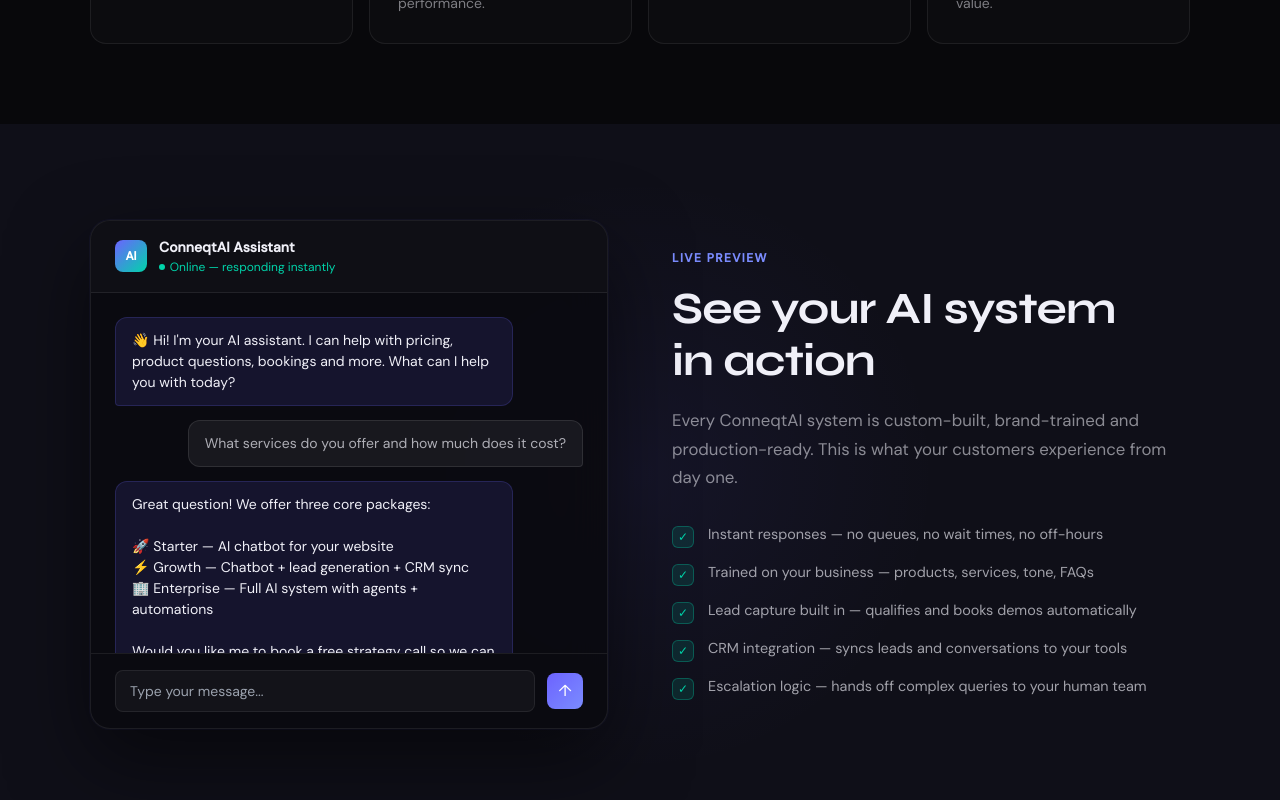
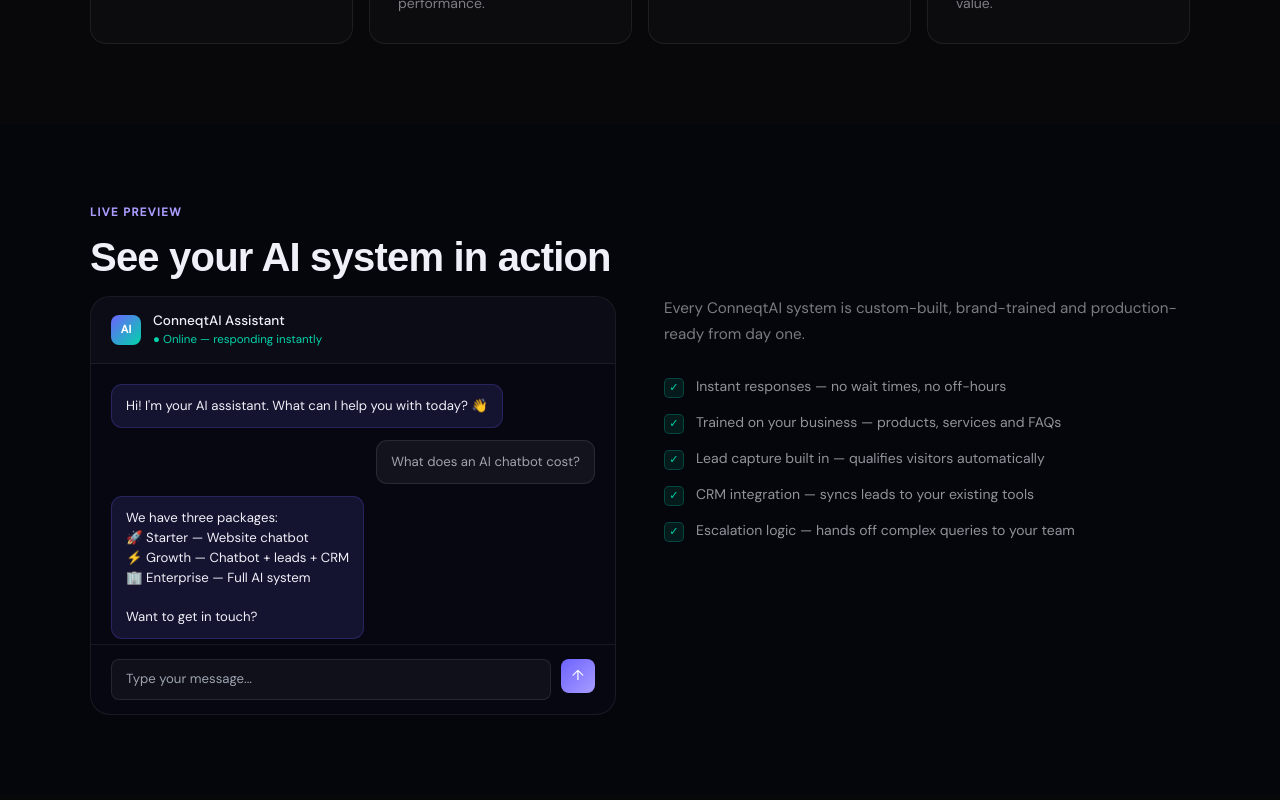
Before and after one commit to wesroord/conneqtai-website, a Next.js app: page / in a window 1280 px wide. Shown: the part 2340-3140 px from the top of the page. Built offline with nearby package versions, Linux system fonts and the light colour scheme.

Commit message:
fix demo section

```diff
--- a/components/sections/DemoSection.tsx
+++ b/components/sections/DemoSection.tsx
@@ -1,313 +1,61 @@
 "use client";
 import { useState } from "react";
-
-const initialMessages = [
-  {
-    role: "bot" as const,
-    text: "👋 Hi! I'm your AI assistant. I can help with pricing, product questions, bookings and more. What can I help you with today?",
-  },
-  {
-    role: "user" as const,
-    text: "What services do you offer and how much does it cost?",
-  },
-  {
-    role: "bot" as const,
-    text: "Great question! We offer three core packages:\n\n🚀 Starter — AI chatbot for your website\n⚡ Growth — Chatbot + lead generation + CRM sync\n🏢 Enterprise — Full AI system with agents + automations\n\nWould you like me to book a free strategy call so we can find the perfect fit?",
-  },
+const replies = [
+  "Great question! We have Starter, Growth and Enterprise packages. Want to get in touch with our team?",
+  "Most clients go live within 2-4 weeks. Would you like to discuss your project?",
+  "We'd love to help! Email us at hello@conneqtai.com and we'll respond within 24 hours.",
 ];
-
-const features = [
-  { text: "Instant responses — no queues, no wait times, no off-hours" },
-  { text: "Trained on your business — products, services, tone, FAQs" },
-  { text: "Lead capture built in — qualifies and books demos automatically" },
-  { text: "CRM integration — syncs leads and conversations to your tools" },
-  { text: "Escalation logic — hands off complex queries to your human team" },
-];
-
 export default function DemoSection() {
-  const [messages, setMessages] =
-    useState<{ role: "bot" | "user"; text: string }[]>(initialMessages);
+  const [messages, setMessages] = useState([
+    { role: "bot", text: "Hi! I'm your AI assistant. What can I help you with today? 👋" },
+    { role: "user", text: "What does an AI chatbot cost?" },
+    { role: "bot", text: "We have three packages:\n🚀 Starter — Website chatbot\n⚡ Growth — Chatbot + leads + CRM\n🏢 Enterprise — Full AI system\n\nWant to get in touch?" },
+  ]);
   const [input, setInput] = useState("");
-
-  const handleSend = () => {
+  const [ri, setRi] = useState(0);
+  const send = () => {
     if (!input.trim()) return;
-    const userMsg = input.trim();
+    const txt = input.trim();
     setInput("");
-    setMessages((prev) => [...prev, { role: "user", text: userMsg }]);
+    setMessages(prev => [...prev, { role: "user", text: txt }]);
     setTimeout(() => {
-      setMessages((prev) => [
-        ...prev,
-        {
-          role: "bot",
-          text: "Thanks for your message! A member of the ConneqtAI team will follow up shortly. Or would you like to book a free strategy call right now? 📅",
-        },
-      ]);
-    }, 1000);
+      setMessages(prev => [...prev, { role: "bot", text: replies[ri % replies.length] }]);
+      setRi(r => r + 1);
+    }, 700);
   };
-
   return (
-    <section
-      id="demo"
-      style={{
-        padding: "6rem 2rem",
-        background: "#0f0f18",
-        position: "relative",
-        overflow: "hidden",
-      }}
-    >
-      {/* Glow */}
-      <div
-        style={{
-          position: "absolute",
-          top: "50%",
-          left: "50%",
-          transform: "translate(-50%, -50%)",
-          width: 600,
-          height: 600,
-          borderRadius: "50%",
-          background:
-            "radial-gradient(circle, rgba(108,99,255,0.07) 0%, transparent 70%)",
-          pointerEvents: "none",
-        }}
-      />
-
-      <div style={{ maxWidth: 1100, margin: "0 auto", position: "relative" }}>
-        <div
-          style={{
-            display: "grid",
-            gridTemplateColumns: "1fr 1fr",
-            gap: "4rem",
-            alignItems: "center",
-          }}
-        >
-          {/* Chat UI */}
-          <div
-            style={{
-              border: "1px solid rgba(255,255,255,0.08)",
-              borderRadius: "20px",
-              background: "rgba(10,10,16,0.9)",
-              backdropFilter: "blur(20px)",
-              overflow: "hidden",
-              boxShadow:
-                "0 30px 80px rgba(0,0,0,0.5), 0 0 0 1px rgba(108,99,255,0.06)",
-            }}
-          >
-            {/* Header */}
-            <div
-              style={{
-                padding: "1rem 1.5rem",
-                borderBottom: "1px solid rgba(255,255,255,0.08)",
-                display: "flex",
-                alignItems: "center",
-                gap: "0.75rem",
-                background: "rgba(255,255,255,0.02)",
-              }}
-            >
-              <div
-                style={{
-                  width: 32,
-                  height: 32,
-                  borderRadius: "8px",
-                  background: "linear-gradient(135deg, #6c63ff, #00d4aa)",
-                  display: "flex",
-                  alignItems: "center",
-                  justifyContent: "center",
-                  fontSize: "0.75rem",
-                  fontWeight: 700,
-                  color: "#fff",
-                }}
-              >
-                AI
-              </div>
+    <section id="demo" style={{padding:"5rem 1.5rem",background:"#05050c"}}>
+      <div style={{maxWidth:1100,margin:"0 auto"}}>
+        <span style={{fontSize:"0.72rem",fontWeight:600,letterSpacing:"0.12em",textTransform:"uppercase",color:"#a89cff",display:"block",marginBottom:"0.875rem"}}>Live Preview</span>
+        <h2 style={{fontFamily:"sans-serif",fontSize:"clamp(1.8rem,3.5vw,2.5rem)",fontWeight:800,letterSpacing:"-0.02em",lineHeight:1.12,marginBottom:"1rem",color:"#f0f0f8"}}>See your AI system in action</h2>
+        <div style={{display:"grid",gridTemplateColumns:"repeat(auto-fit,minmax(min(100%,340px),1fr))",gap:"3rem",alignItems:"start"}}>
+          <div style={{border:"1px solid rgba(255,255,255,0.08)",borderRadius:"20px",overflow:"hidden",background:"rgba(8,8,20,0.95)"}}>
+            <div style={{padding:"0.875rem 1.25rem",borderBottom:"1px solid rgba(255,255,255,0.07)",display:"flex",alignItems:"center",gap:"0.75rem",background:"rgba(255,255,255,0.02)"}}>
+              <div style={{width:30,height:30,borderRadius:"8px",background:"linear-gradient(135deg,#6c63ff,#00d4aa)",display:"flex",alignItems:"center",justifyContent:"center",fontSize:"0.7rem",fontWeight:700,color:"#fff",flexShrink:0}}>AI</div>
               <div>
-                <div style={{ fontSize: "0.875rem", fontWeight: 600 }}>
-                  ConneqtAI Assistant
-                </div>
-                <div
-                  style={{
-                    fontSize: "0.75rem",
-                    color: "#00d4aa",
-                    display: "flex",
-                    alignItems: "center",
-                    gap: "0.3rem",
-                  }}
-                >
-                  <span
-                    style={{
-                      width: 6,
-                      height: 6,
-                      background: "#00d4aa",
-                      borderRadius: "50%",
-                      display: "inline-block",
-                    }}
-                  />
-                  Online — responding instantly
-                </div>
+                <div style={{fontSize:"0.85rem",fontWeight:500}}>ConneqtAI Assistant</div>
+                <div style={{fontSize:"0.72rem",color:"#00d4aa"}}>● Online — responding instantly</div>
               </div>
             </div>
-
-            {/* Messages */}
-            <div
-              style={{
-                padding: "1.5rem",
-                display: "flex",
-                flexDirection: "column",
-                gap: "0.875rem",
-                minHeight: 300,
-                maxHeight: 360,
-                overflowY: "auto",
-              }}
-            >
-              {messages.map((m, i) => (
-                <div
-                  key={i}
-                  style={{
-                    maxWidth: "85%",
-                    padding: "0.75rem 1rem",
-                    borderRadius: "12px",
-                    fontSize: "0.875rem",
-                    lineHeight: 1.5,
-                    whiteSpace: "pre-line",
-                    ...(m.role === "bot"
-                      ? {
-                          background: "rgba(108,99,255,0.12)",
-                          border: "1px solid rgba(108,99,255,0.2)",
-                          borderBottomLeftRadius: "4px",
-                          alignSelf: "flex-start",
-                          color: "#f0f0f8",
-                        }
-                      : {
-                          background: "rgba(255,255,255,0.06)",
-                          border: "1px solid rgba(255,255,255,0.1)",
-                          borderBottomRightRadius: "4px",
-                          alignSelf: "flex-end",
-                          color: "rgba(240,240,248,0.7)",
-                        }),
-                  }}
-                >
+            <div style={{padding:"1.25rem",display:"flex",flexDirection:"column",gap:"0.75rem",minHeight:240,maxHeight:280,overflowY:"auto"}}>
+              {messages.map((m,i) => (
+                <div key={i} style={{maxWidth:"88%",padding:"0.7rem 0.875rem",borderRadius:"11px",fontSize:"0.825rem",lineHeight:1.5,whiteSpace:"pre-line",...(m.role==="bot"?{background:"rgba(108,99,255,0.13)",border:"1px solid rgba(108,99,255,0.22)",alignSelf:"flex-start"}:{background:"rgba(255,255,255,0.05)",border:"1px solid rgba(255,255,255,0.09)",alignSelf:"flex-end",color:"rgba(240,240,248,0.65)"})}}>
                   {m.text}
                 </div>
               ))}
             </div>
-
-            {/* Input */}
-            <div
-              style={{
-                padding: "1rem 1.5rem",
-                borderTop: "1px solid rgba(255,255,255,0.08)",
-                display: "flex",
-                gap: "0.75rem",
-                alignItems: "center",
-              }}
-            >
-              <input
-                value={input}
-                onChange={(e) => setInput(e.target.value)}
-                onKeyDown={(e) => e.key === "Enter" && handleSend()}
-                placeholder="Type your message..."
-                style={{
-                  flex: 1,
-                  background: "rgba(255,255,255,0.04)",
-                  border: "1px solid rgba(255,255,255,0.08)",
-                  borderRadius: "8px",
-                  padding: "0.6rem 0.875rem",
-                  fontFamily: "DM Sans, sans-serif",
-                  fontSize: "0.875rem",
-                  color: "#f0f0f8",
-                  outline: "none",
-                }}
-              />
-              <button
-                onClick={handleSend}
-                style={{
-                  width: 36,
-                  height: 36,
-                  borderRadius: "8px",
-                  background: "linear-gradient(135deg, #6c63ff, #7b8cff)",
-                  border: "none",
-                  cursor: "pointer",
-                  display: "flex",
-                  alignItems: "center",
-                  justifyContent: "center",
-                  fontSize: "1rem",
-                  color: "#fff",
-                  transition: "all 0.2s",
-                }}
-              >
-                ↑
-              </button>
+            <div style={{padding:"0.875rem 1.25rem",borderTop:"1px solid rgba(255,255,255,0.07)",display:"flex",gap:"0.625rem"}}>
+              <input value={input} onChange={e=>setInput(e.target.value)} onKeyDown={e=>e.key==="Enter"&&send()} placeholder="Type your message..." style={{flex:1,background:"rgba(255,255,255,0.04)",border:"1px solid rgba(255,255,255,0.09)",borderRadius:"8px",padding:"0.6rem 0.875rem",fontSize:"0.825rem",color:"#f0f0f8",outline:"none",fontFamily:"inherit"}}/>
+              <button onClick={send} style={{width:34,height:34,borderRadius:"8px",background:"linear-gradient(135deg,#6c63ff,#a89cff)",border:"none",cursor:"pointer",color:"#fff",fontSize:"0.9rem",flexShrink:0}}>↑</button>
             </div>
           </div>
-
-          {/* Text */}
           <div>
-            <span
-              style={{
-                fontSize: "0.75rem",
-                fontWeight: 600,
-                letterSpacing: "0.12em",
-                textTransform: "uppercase",
-                color: "#7b8cff",
-                display: "block",
-                marginBottom: "1rem",
-              }}
-            >
-              Live Preview
-            </span>
-            <h2
-              style={{
-                fontFamily: "Syne, sans-serif",
-                fontSize: "clamp(2rem, 3.5vw, 2.8rem)",
-                fontWeight: 700,
-                letterSpacing: "-0.02em",
-                lineHeight: 1.15,
-                marginBottom: "1.25rem",
-                color: "#f0f0f8",
-              }}
-            >
-              See your AI system
-              <br />
-              in action
-            </h2>
-            <p
-              style={{
-                fontSize: "1.05rem",
-                color: "rgba(240,240,248,0.55)",
-                lineHeight: 1.7,
-                marginBottom: "2rem",
-              }}
-            >
-              Every ConneqtAI system is custom-built, brand-trained and
-              production-ready. This is what your customers experience from day
-              one.
-            </p>
-            <div style={{ display: "flex", flexDirection: "column", gap: "0.875rem" }}>
-              {features.map((f) => (
-                <div
-                  key={f.text}
-                  style={{ display: "flex", alignItems: "flex-start", gap: "0.875rem" }}
-                >
-                  <div
-                    style={{
-                      width: 22,
-                      height: 22,
-                      borderRadius: "6px",
-                      minWidth: 22,
-                      background: "rgba(0,212,170,0.12)",
-                      border: "1px solid rgba(0,212,170,0.3)",
-                      display: "flex",
-                      alignItems: "center",
-                      justifyContent: "center",
-                      fontSize: "0.75rem",
-                      color: "#00d4aa",
-                      marginTop: "2px",
-                    }}
-                  >
-                    ✓
-                  </div>
-                  <span style={{ fontSize: "0.9rem", color: "rgba(240,240,248,0.65)", lineHeight: 1.5 }}>
-                    {f.text}
-                  </span>
+            <p style={{fontSize:"0.95rem",color:"rgba(240,240,248,0.5)",lineHeight:1.7,marginBottom:"1.75rem"}}>Every ConneqtAI system is custom-built, brand-trained and production-ready from day one.</p>
+            <div style={{display:"flex",flexDirection:"column",gap:"0.875rem"}}>
+              {["Instant responses — no wait times, no off-hours","Trained on your business — products, services and FAQs","Lead capture built in — qualifies visitors automatically","CRM integration — syncs leads to your existing tools","Escalation logic — hands off complex queries to your team"].map(f=>(
+                <div key={f} style={{display:"flex",alignItems:"flex-start",gap:"0.75rem"}}>
+                  <div style={{width:20,height:20,borderRadius:"5px",background:"rgba(0,212,170,0.1)",border:"1px solid rgba(0,212,170,0.25)",display:"flex",alignItems:"center",justifyContent:"center",fontSize:"0.7rem",color:"#00d4aa",minWidth:20,marginTop:"2px"}}>✓</div>
+                  <span style={{fontSize:"0.875rem",color:"rgba(240,240,248,0.6)",lineHeight:1.5}}>{f}</span>
                 </div>
               ))}
             </div>
```
